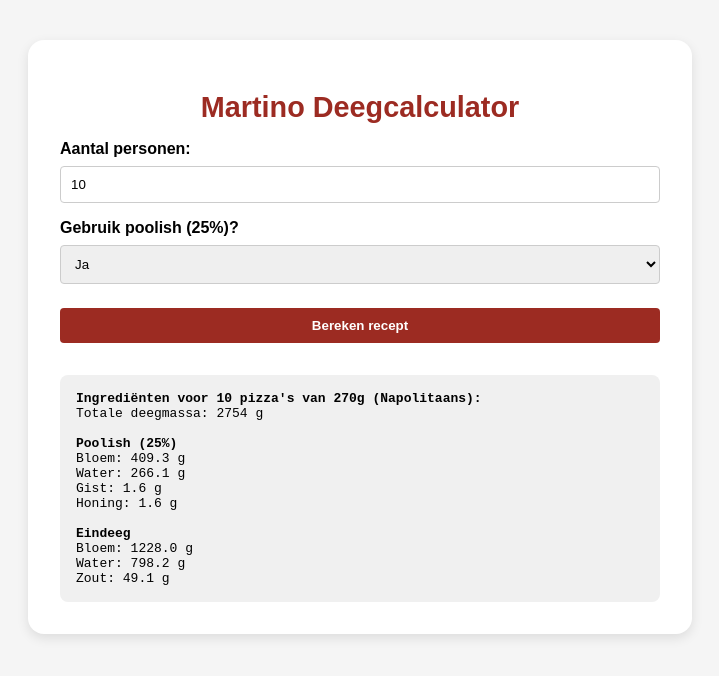
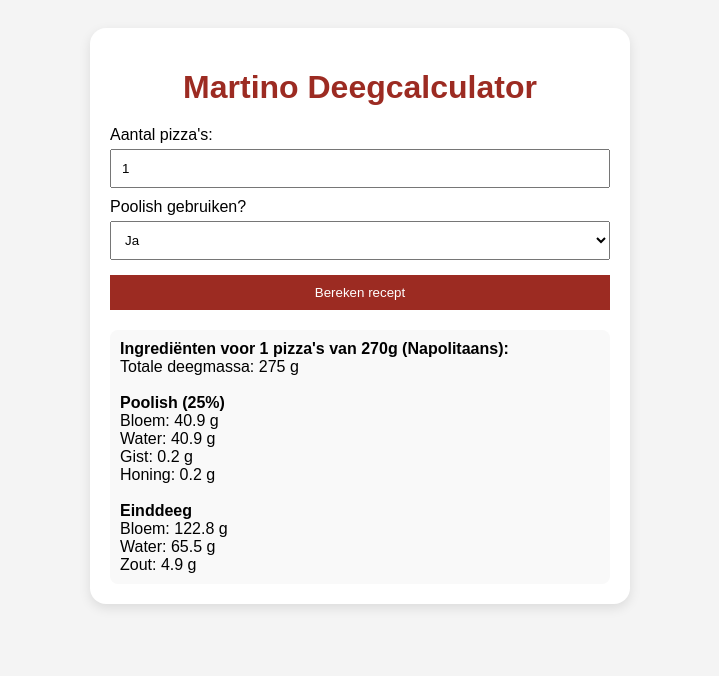
Before and after one commit to MartinoItalia/martino-deegcalculator, a plain HTML site: page index.html in a window 1280 px wide. Both pictures are taken after a click on the button "Bereken recept". Shown: the whole page, without its empty margins (280-999 px from the left). Drawn offline with Linux system fonts and the light colour scheme.

Commit message:
Update index.html

```diff
--- a/index.html
+++ b/index.html
@@ -1,73 +1,73 @@
 <!DOCTYPE html>
 <html lang="nl">
 <head>
-  <meta charset="UTF-8" />
-  <meta name="viewport" content="width=device-width, initial-scale=1.0" />
+    <meta charset="UTF-8">
+    <meta name="viewport" content="width=device-width, initial-scale=1.0">
     <title>Martino Deegcalculator</title>
     <style>
         body {
             font-family: Arial, sans-serif;
-      background: #f5f5f5;
-      padding: 2rem;
+            background: #f4f4f4;
+            padding: 20px;
             display: flex;
             justify-content: center;
         }
         .container {
-      background: #ffffff;
-      padding: 2rem;
+            background: #fff;
+            padding: 20px;
             border-radius: 16px;
-      box-shadow: 0 4px 12px rgba(0, 0, 0, 0.1);
-      max-width: 600px;
+            box-shadow: 0 4px 12px rgba(0,0,0,0.1);
+            max-width: 500px;
             width: 100%;
         }
         h1 {
-      color: #9c2b22;
-      font-size: 1.8rem;
-      margin-bottom: 1rem;
+            color: #9C2B22;
             text-align: center;
+            margin-bottom: 20px;
         }
         label {
             display: block;
-      margin-top: 1rem;
-      font-weight: bold;
+            margin-top: 10px;
         }
         input, select, button {
             width: 100%;
             padding: 10px;
-      margin-top: 0.5rem;
-      border-radius: 4px;
-      border: 1px solid #ccc;
+            margin-top: 5px;
             box-sizing: border-box;
         }
         button {
-      background-color: #9c2b22;
+            background-color: #9C2B22;
             color: white;
             border: none;
-      margin-top: 1.5rem;
-      font-weight: bold;
+            cursor: pointer;
+            margin-top: 15px;
+        }
+        button:hover {
+            background-color: #7a221b;
         }
         #resultaat {
-      margin-top: 2rem;
-      background-color: #f0f0f0;
-      padding: 1rem;
+            margin-top: 20px;
+            padding: 10px;
+            background: #f9f9f9;
             border-radius: 8px;
-      font-family: monospace;
         }
     </style>
 </head>
 <body>
 <div class="container">
     <h1>Martino Deegcalculator</h1>
-    <label for="aantal">Aantal personen:</label>
-    <input type="number" id="aantal" value="10" min="1" />
 
-    <label for="poolish">Gebruik poolish (25%)?</label>
+    <label>Aantal pizza's:</label>
+    <input type="number" id="aantal" value="1">
+
+    <label>Poolish gebruiken?</label>
     <select id="poolish">
         <option value="ja">Ja</option>
         <option value="nee">Nee</option>
     </select>
 
     <button onclick="bereken()">Bereken recept</button>
+
     <div id="resultaat"></div>
 </div>
 
@@ -76,15 +76,14 @@
     const aantal = parseInt(document.getElementById('aantal').value);
     const gebruikPoolish = document.getElementById('poolish').value === 'ja';
 
-      const gewicht = 270; // vast gewicht per deegbal in gram
+    const gewichtPerBal = 270;
     const hydratatie = 0.65;
     const zoutPerc = 0.03;
     const gistPerc = 0.001;
     const honingPerc = 0.001;
     const verliesfactor = 1.02;
-      const poolishPerc = gebruikPoolish ? 0.25 : 0;
 
-      const totaalgewicht = gewicht * aantal * verliesfactor;
+    const totaalgewicht = gewichtPerBal * aantal * verliesfactor;
 
     const bloem = totaalgewicht / (1 + hydratatie + zoutPerc + gistPerc + honingPerc);
     const water = bloem * hydratatie;
@@ -96,21 +95,21 @@
                      Totale deegmassa: ${totaalgewicht.toFixed(0)} g<br>`;
 
     if (gebruikPoolish) {
-        const poolishBloem = bloem * poolishPerc;
-        const poolishWater = water * poolishPerc;
-        const eindBloem = bloem - poolishBloem;
-        const eindWater = water - poolishWater;
+        const poolishBloem = (bloem * 0.25).toFixed(1);
+        const poolishWater = (poolishBloem);
+        const eindBloem = (bloem - poolishBloem).toFixed(1);
+        const eindWater = (water - poolishWater).toFixed(1);
 
         resultaat += `
         <br><strong>Poolish (25%)</strong><br>
-        Bloem: ${poolishBloem.toFixed(1)} g<br>
-        Water: ${poolishWater.toFixed(1)} g<br>
+        Bloem: ${poolishBloem} g<br>
+        Water: ${poolishWater} g<br>
         Gist: ${gist.toFixed(1)} g<br>
         Honing: ${honing.toFixed(1)} g<br>
 
-        <br><strong>Eindeeg</strong><br>
-        Bloem: ${eindBloem.toFixed(1)} g<br>
-        Water: ${eindWater.toFixed(1)} g<br>
+        <br><strong>Einddeeg</strong><br>
+        Bloem: ${eindBloem} g<br>
+        Water: ${eindWater} g<br>
         Zout: ${zout.toFixed(1)} g<br>
         `;
     } else {
@@ -123,7 +122,7 @@
         `;
     }
 
-      document.getElementById('resultaat').innerHTML = resultaat;
+    document.getElementById("resultaat").innerHTML = resultaat;
 }
 </script>
 </body>
```
Lines whose indentation alone changed are shown as unchanged.
